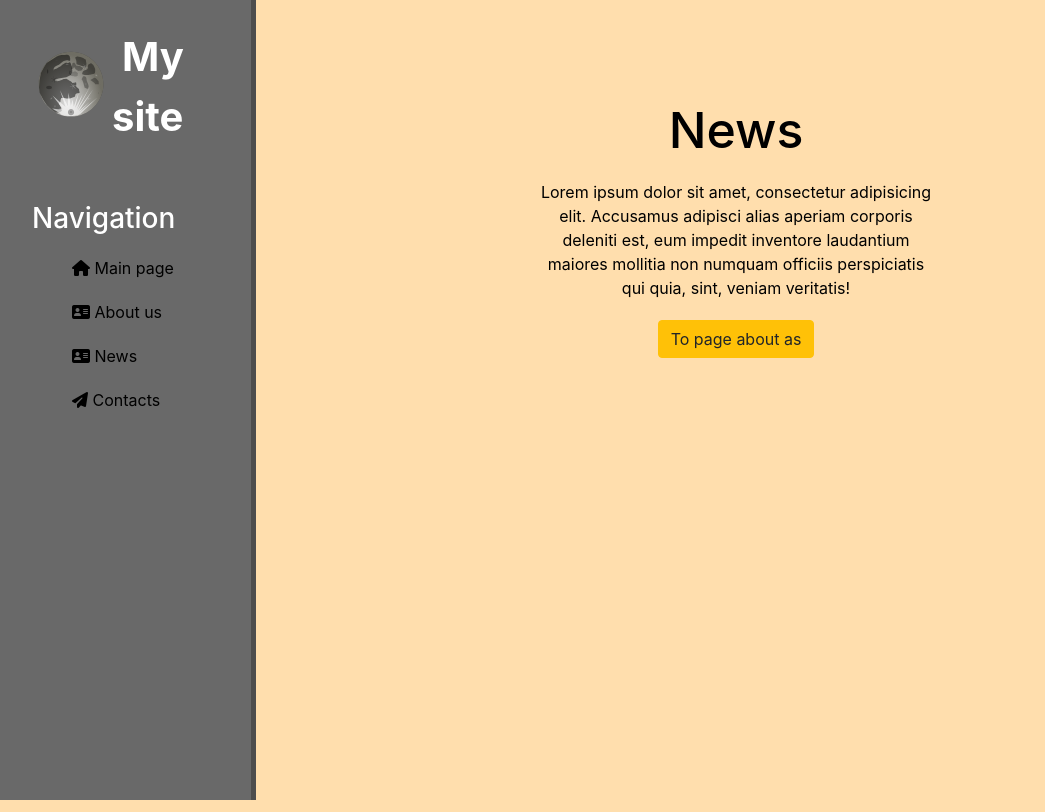
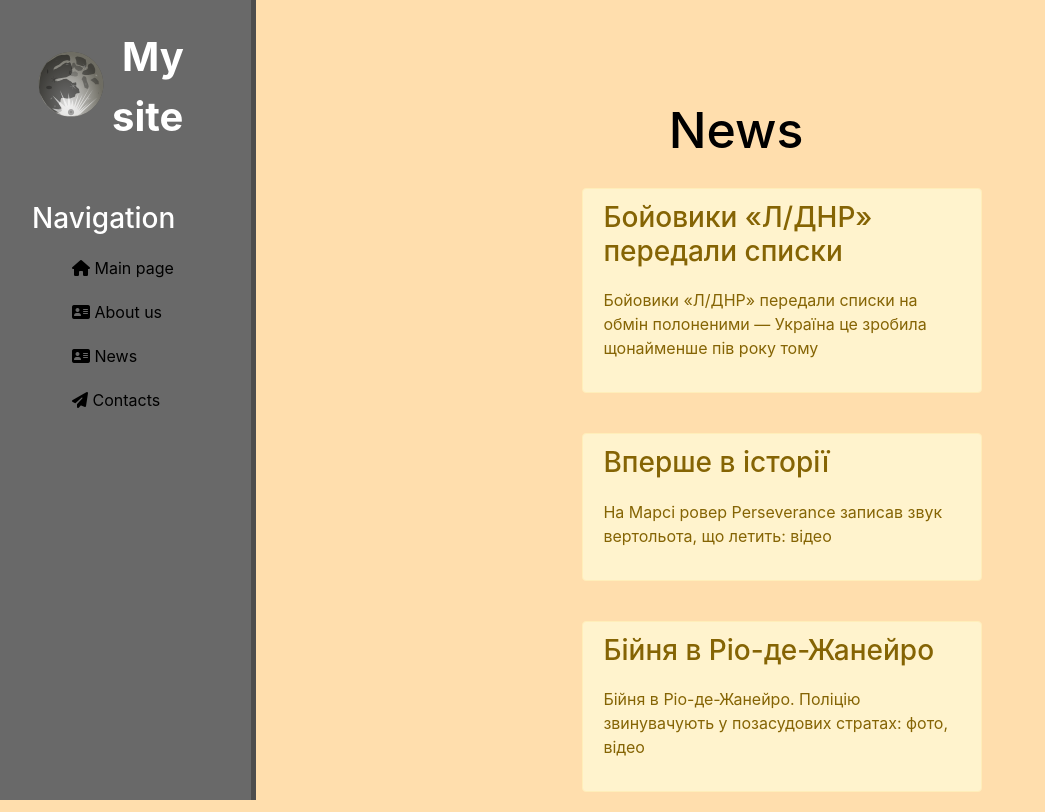
Before and after one commit to ybw0000/DjangoStudy, a Django app: page /news/ in a window 1280 px wide. Shown: the whole page, without its empty margins (0-1045 px from the left). Run offline with Django 3.2, Linux system fonts and the light colour scheme; data comes from the database, SQL or seed files in the repository; both versions use the stored data as it was after the commit; some libraries are stand-ins or nearby versions.

Commit message:
Operations with DB
Outputs some datas from DB to news_home.html

```diff
--- a/study/firstapp/static/firstapp/css/firstapp.css
+++ b/study/firstapp/static/firstapp/css/firstapp.css
@@ -54,3 +54,11 @@ main .features{
 
 main .features h1{font-size: 50px}
 main .features p{max-width: 400px; margin: 20px auto}
+
+.alert-warning {
+    float: left;
+    clear: both;
+    width: 400px;
+    margin: 20px 34%;
+    text-align: left;
+}
--- a/study/news/models.py
+++ b/study/news/models.py
@@ -7,7 +7,7 @@ class Article(models.Model):
     date = models.DateTimeField('Date of publication')
 
     def __str__(self):
-        return self.title
+        return f'News: {self.title}'
 
     class Meta:
         verbose_name = 'News'
--- a/study/news/templates/news/news_home.html
+++ b/study/news/templates/news/news_home.html
@@ -4,14 +4,16 @@
 
 {% block content %}
     <div class="features">
-        <h1>
-            News
-        </h1>
-        <p>
-            Lorem ipsum dolor sit amet, consectetur adipisicing elit. Accusamus adipisci alias aperiam corporis deleniti est, eum impedit inventore laudantium maiores mollitia non numquam officiis perspiciatis qui quia, sint, veniam veritatis!
-        </p>
-        <button class="btn btn-warning qwerty">
-            To page about as
-        </button>
+        <h1>News</h1>
+        {% if news %}
+        {% for i in news %}
+            <div class="alert alert-warning">
+                <h3>{{ i.title }}</h3>
+                <p>{{ i.anons }}</p>
+            </div>
+        {% endfor %}
+        {% else %}
+            <p>U don't have some news!</p>
+        {% endif %}
     </div>
 {% endblock %}
--- a/study/news/views.py
+++ b/study/news/views.py
@@ -1,4 +1,7 @@
 from django.shortcuts import render
+from .models import Article
 
 def news_home(request):
-    return render(request, 'news/news_home.html')
+    # news = Article.objects.order_by('-date')[:2]
+    news = Article.objects.order_by('-date')
+    return render(request, 'news/news_home.html', {'news': news})
```
Also changed, not shown: study/db.sqlite3.
